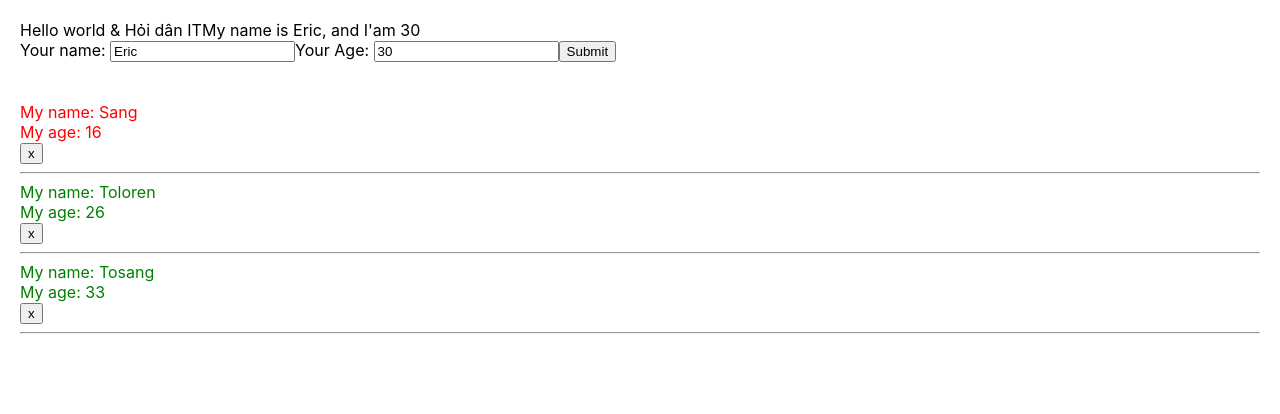
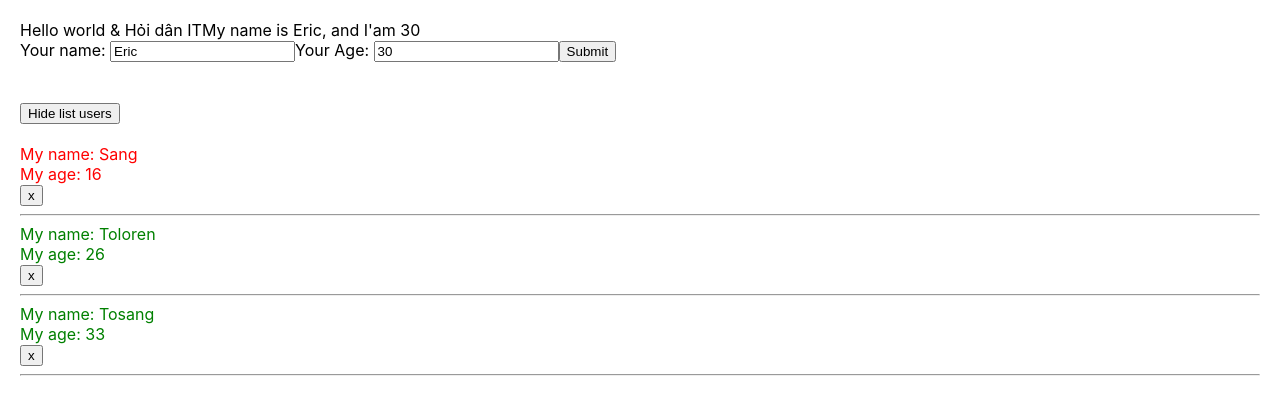
Before and after one commit to tolorendev/test-demo-react, a React (Create React App) app: page / in a window 1280 px wide. Shown: the top 414 px of the page. Built offline with nearby package versions, Linux system fonts and the light colour scheme.

Commit message:
video 35: useState Hook - function component

```diff
--- a/src/components/DisplayInfo.js
+++ b/src/components/DisplayInfo.js
@@ -1,4 +1,4 @@
-import React from "react";
+import React, { useState } from "react";
 import "./DisplayInfo.scss";
 // import logo from "./../logo.svg";
 
@@ -35,13 +35,20 @@ import "./DisplayInfo.scss";
 // }
 
 const DisplayInfo = (props) => {
+  const [isShowUser, setIsShowUser] = useState(true);
   const { listUsers } = props;
-  console.log(listUsers);
+  const handleShowHide = () => {
+    setIsShowUser((prev) => !prev);
+  };
 
   return (
     <div className="display-info-container">
+      <button onClick={handleShowHide}>
+        {isShowUser ? "Hide" : "Show"} list users
+      </button>{" "}
+      <br /> <br />
       <div>
-        {true &&
+        {isShowUser &&
           listUsers.map((user) => {
             return (
               <div key={user.id} className={+user.age > 18 ? "green" : "red"}>
```
